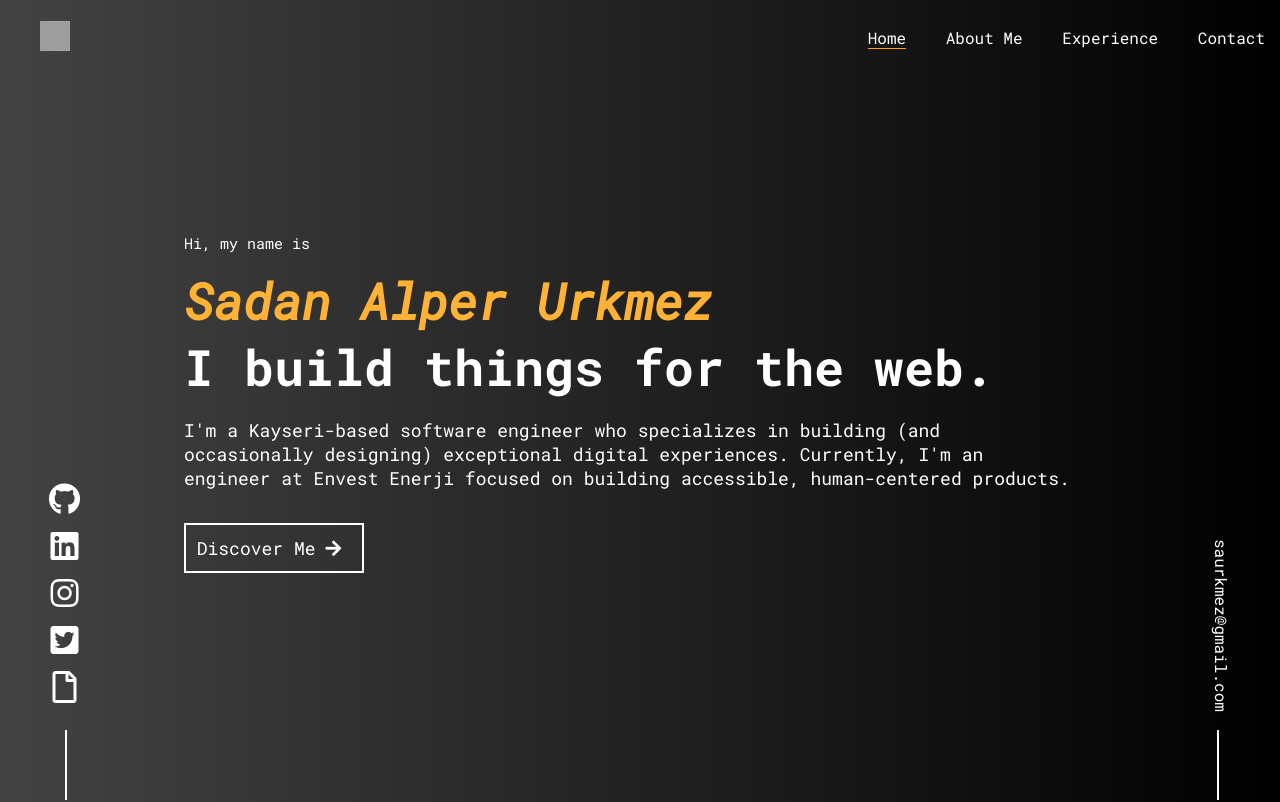
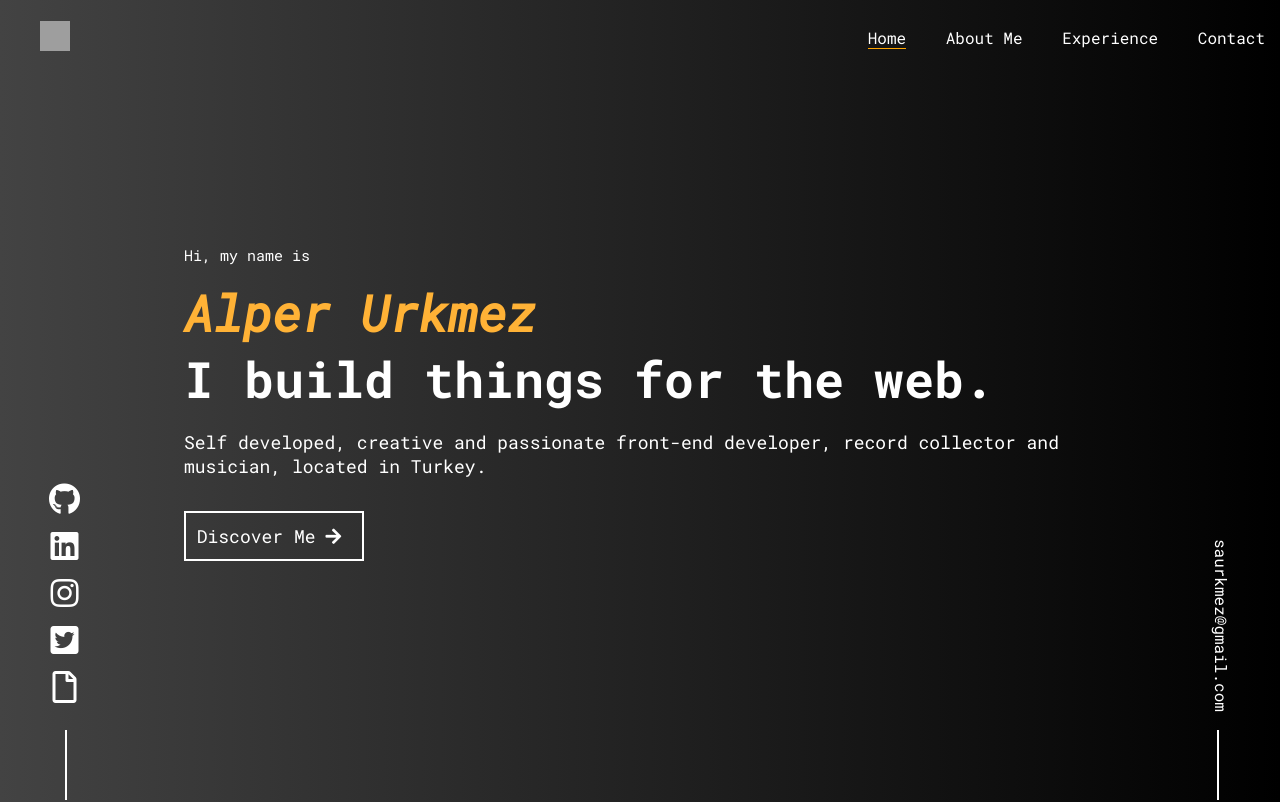
Before and after one commit to saurkmez/React-Website-Template, a React (Create React App) app: page / in a window 1280 px wide. Shown: the top 802 px of the page. Built offline with nearby package versions, Linux system fonts and the light colour scheme; grey boxes are pictures that could not be loaded.

Commit message:
coverletter fix

```diff
--- a/src/components/HomePage/Coverletter.js
+++ b/src/components/HomePage/Coverletter.js
@@ -5,17 +5,14 @@ function Coverletter() {
     <div className="coverletter">
       <p style={{ fontSize: "15px" }}>Hi, my name is</p>
       <h1 style={{ margin: "0", color: "white" }}>
-        <i style={{ color: "#ffb236" }}>Sadan Alper Urkmez</i>
+        <i style={{ color: "#ffb236" }}>Alper Urkmez</i>
       </h1>
       <h1 style={{ margin: "0", color: "white" }}>
         I build things for the web.
       </h1>
       <p style={{ fontSize: "18px" }}>
         {" "}
-        I'm a Kayseri-based software engineer who specializes in building (and
-        occasionally designing) exceptional digital experiences. Currently, I'm
-        an engineer at Envest Enerji focused on building accessible,
-        human-centered products.
+        Self developed, creative and passionate front-end developer, record collector and musician, located in Turkey.
       </p>
     </div>
   );
```
